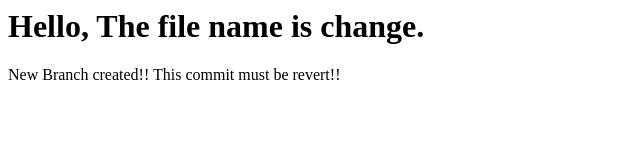
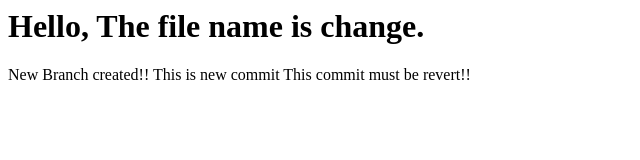
Before and after one commit to vivek166/gitrename, a plain HTML site: page home.html in a window 1280 px wide. Shown: the whole page, without its empty margins (0-640 px from the left). Drawn offline with Linux system fonts and the light colour scheme.

Commit message:
new commit after revert

```diff
--- a/home.html
+++ b/home.html
@@ -5,6 +5,7 @@
 <body>
 	<h1>Hello, The file name is change.</h1>
 	New Branch created!!
+	This is new commit
 	This commit must be revert!!
 </body>
 </html>
```
